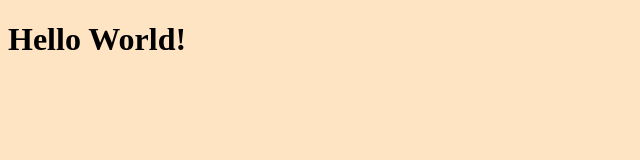
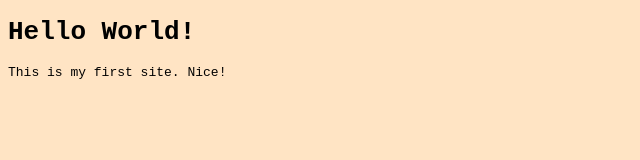
Before and after one commit to fridastromme/hello-world, a plain HTML site: page index.html in a window 1280 px wide. Shown: the whole page, without its empty margins (0-640 px from the left). Drawn offline with Linux system fonts and the light colour scheme.

Commit message:
Set font and added paragraph

```diff
--- a/css/styles.css
+++ b/css/styles.css
@@ -1,3 +1,4 @@
 body {
   background-color: bisque;
+  font-family: monospace;
 }
--- a/index.html
+++ b/index.html
@@ -5,5 +5,6 @@
   </head>
   <body>
     <h1>Hello World!</h1>
+    <p>This is my first site. Nice!</p>
   </body>
 </html>
```
